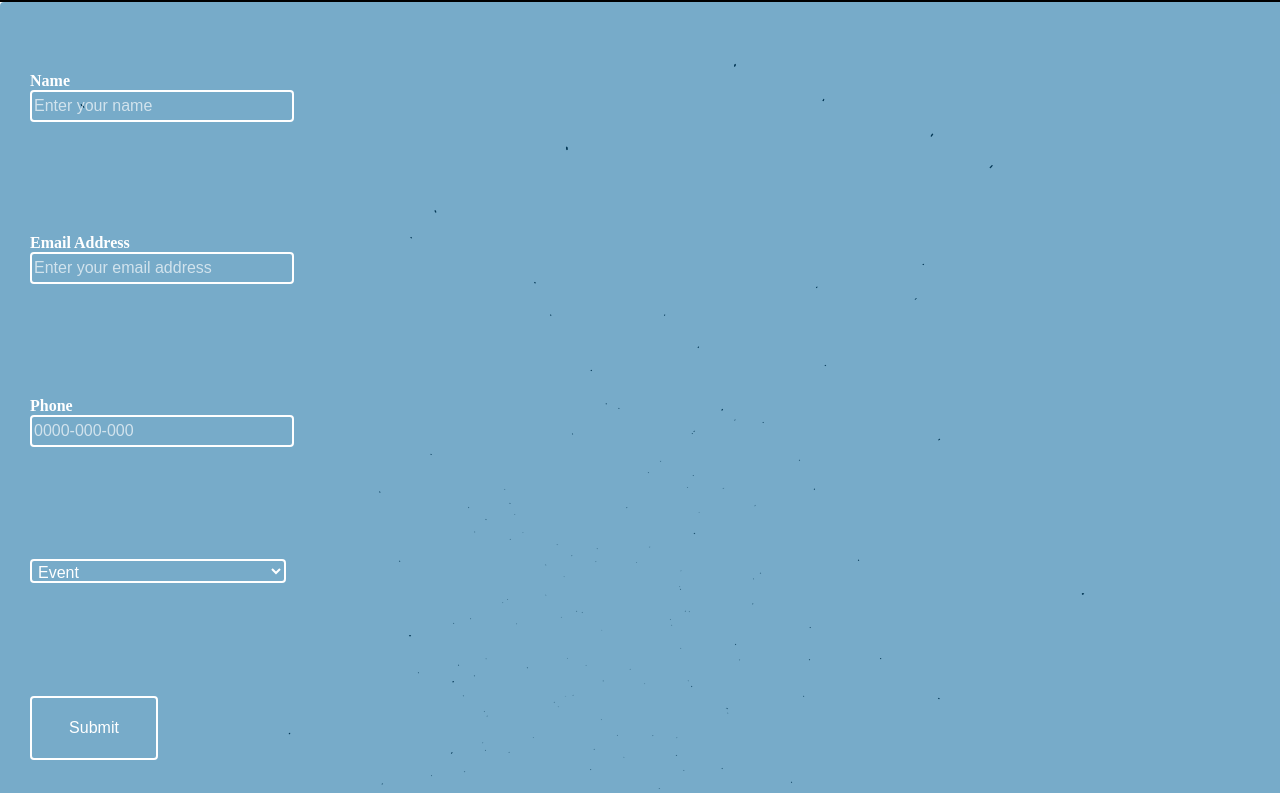
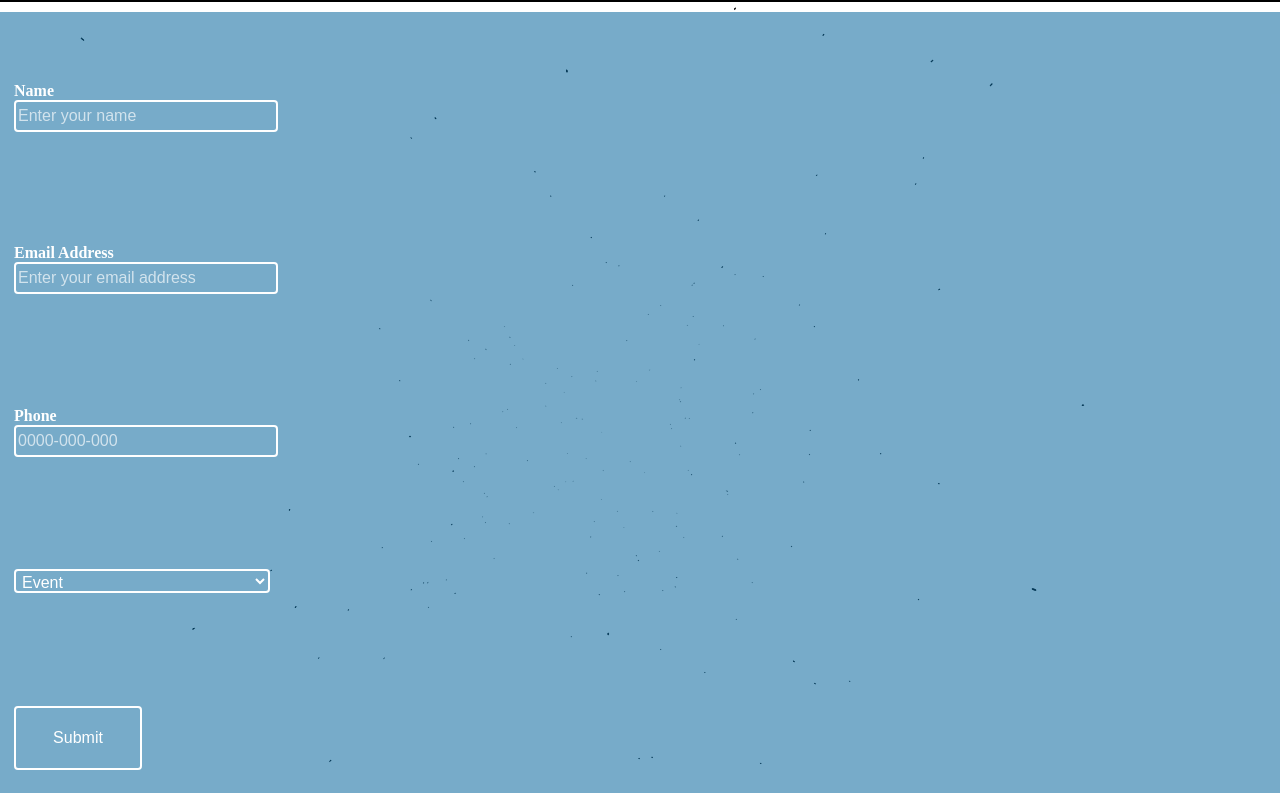
Before and after one commit to 4rnv/Voyager, a plain HTML site: page register.html in a window 1280 px wide. Shown: the part 161-954 px from the top of the page. Drawn offline with nearby package versions, Linux system fonts and the light colour scheme; a web font is replaced by a local one.

Commit message:
"Commit 11"

```diff
--- a/css/styles.css
+++ b/css/styles.css
@@ -198,7 +198,7 @@ h3, h2, h1, p {
 .dark-mode .clock section p.active {
     color: #489aff;
     text-shadow: 0px 0px 20px #3c5ceb;
-    font-weight: 500;
+    font-weight: 600;
 }
 #btn {
   background: transparent;
@@ -282,7 +282,7 @@ h3, h2, h1, p {
   background-color: rgb(0,0,0); /* Fallback color */
   background-color: rgba(0,0,0,0.4); /* Black w/ opacity */
   backdrop-filter: blur(1px);
-  transition: ease-in 0.5s all;
+  transition: ease-in 0.2s all;
 }
 
 /* Modal Content */
@@ -599,6 +599,18 @@ html::-webkit-scrollbar-thumb {
   border-radius: 4px;
 }
 
+.form-wrapper {
+  display: flex;
+  flex-direction: column;
+  flex-wrap: nowrap;
+  align-items: center;
+  justify-content: space-around;
+  gap: 1rem;
+  padding-top: 10px;
+  box-sizing: border-box;
+  min-height: 100%;
+}
+
 fieldset {
   text-align: left;
   border: none;
--- a/js/background.js
+++ b/js/background.js
@@ -40,7 +40,7 @@ window.addEventListener("load", function () {
 
   const resize = function () {
     canvasWidth = canvas.width = window.innerWidth * 0.95;
-    canvasHeight = canvas.height = window.innerHeight * 2;
+    canvasHeight = canvas.height = window.innerHeight * 1.5;
     centerX = canvasWidth * 0.5;
     centerY = canvasHeight * 0.5;
     context = canvas.getContext("2d");
--- a/register.html
+++ b/register.html
@@ -55,7 +55,7 @@
     </div>
   </div>
   </div>
-
+<div class="form-wrapper">
 <!--<form action="https://api.staticforms.xyz/submit" method="post" id="register-form">
     <input type="hidden" name="accessKey" value="e44fc5d0-0b52-4cb1-9f79-fefc3800d89c">
     <label for="name">Name</label><input type="text" id="name" name="name" required>
@@ -98,8 +98,7 @@
     <input type="submit" value="Submit" class="submit-btn">
   </fieldset>
 </form>
-
-<div id="footer" style="width: 100%;">
+<div id="footer">
     <span>© 2.24 IEEE-VIT</span>
     <a target="_blank" href="https://instagram.com/ieeevit"><i class="lni lni-instagram-original"></i></a>
     <a target="_blank" href="https://linkedin.com/company/ieee-vit"><i class="lni lni-linkedin-original"></i></a>
```
Also changed, not shown: manifest.json.
